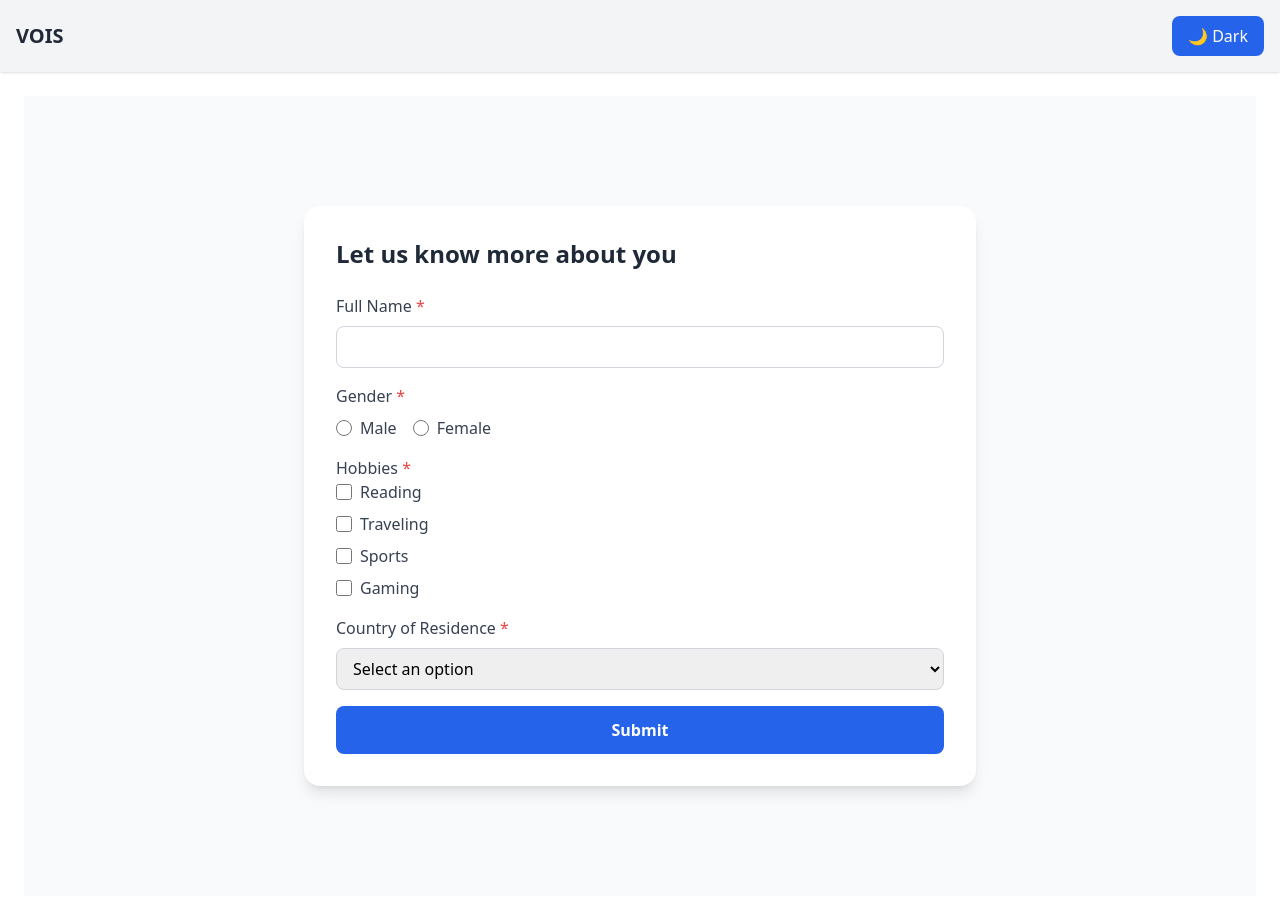
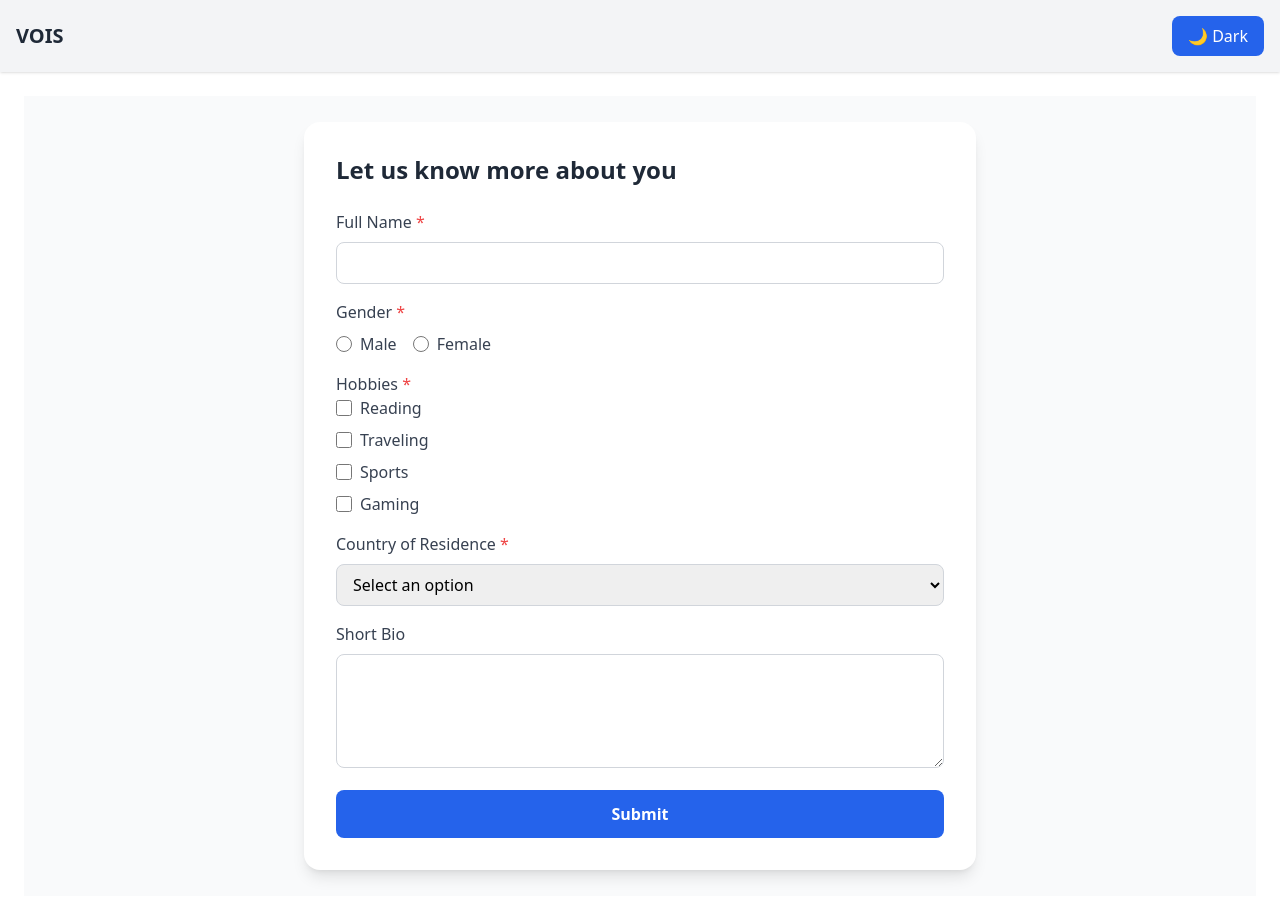
Before and after one commit to marwan-elabhar/kyc-form, a React (Vite) app: page / in a window 1280 px wide. Built offline with nearby package versions, Linux system fonts and the light colour scheme.

Commit message:
add textarea input

```diff
--- /dev/null
+++ b/src/components/fields/TextAreaInput.jsx
@@ -0,0 +1,17 @@
+import ErrorMessage from "../ErrorMessage";
+export default function TextAreaInput({ label, value, onChange, required, error }) {
+    return (
+        <div className="mb-4">
+            <label className="block text-gray-700 dark:text-gray-300 font-medium mb-2">
+                {label} {required && <span className="text-red-500">*</span>}
+            </label>
+            <textarea
+                className={`w-full p-2 border ${error ? 'border-red-500' : 'border-gray-300'} rounded-lg focus:outline-none focus:ring-2 focus:ring-blue-500 dark:bg-gray-700 dark:text-white`}
+                value={value}
+                onChange={(e) => onChange(e.target.value)}
+                rows={4}
+            />
+            {error && <ErrorMessage message={error} />}
+        </div>
+    );
+}
--- a/src/components/fields/mapper.js
+++ b/src/components/fields/mapper.js
@@ -2,10 +2,12 @@ import TextInput from "./TextInput";
 import RadioInput from "./RadioInput";
 import DropdownInput from "./DropdownInput";
 import CheckboxInput from "./CheckboxInput";
+import TextAreaInput from "./TextAreaInput";
 
 export const fieldsMapper = {
     text: TextInput,
     radio_buttons: RadioInput,
     drop_down: DropdownInput,
     multi_choice: CheckboxInput,
+    text_area: TextAreaInput
 }
--- a/src/pages/Form.jsx
+++ b/src/pages/Form.jsx
@@ -27,6 +27,12 @@ const questions = [
         "type": "drop_down",
         "options": ["Egypt", "USA", "Germany", "Other"],
         required: true
+    },
+    {
+        "id": "bio",
+        "label": "Short Bio",
+        "type": "text_area",
+        "required": false
     }
 ]
 
```
